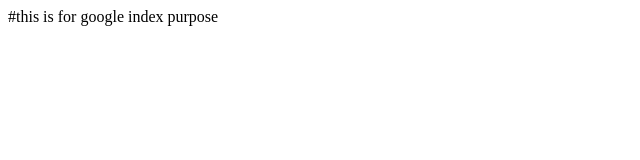
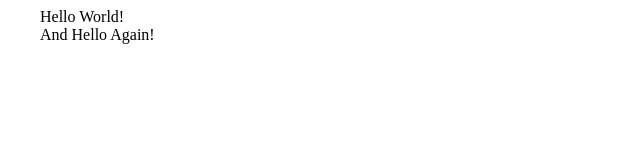
Before and after one commit to Arjun-Rao-student/face-recognition-feed-cctv, a plain HTML site: page index.html in a window 1280 px wide. Shown: the whole page, without its empty margins (0-640 px from the left). Drawn offline with Linux system fonts and the light colour scheme.

Commit message:
Update index.html
google index

```diff
--- a/index.html
+++ b/index.html
@@ -1,4 +1,11 @@
+<!DOCTYPE html>
 <html>
-  <meta name="google-site-verification" content="_C3s4XLDDwbUUVNEUMtLoUR-vCBAOiYi1rE25GP26Vg" />
-  #this is for google index purpose
+    <head>
+      <meta name="google-site-verification" content="_C3s4XLDDwbUUVNEUMtLoUR-vCBAOiYi1rE25GP26Vg" />
+        <title>Basic Web Page</title>
+    </head>
+    <body>
+        <p style="margin-left:2em;margin-top:0em;margin-bottom:0em">Hello World!</p>
+        <p style="margin-left:2em;margin-top:0em;margin-bottom:0em">And Hello Again!</p>
+    </body>
 </html>
```
